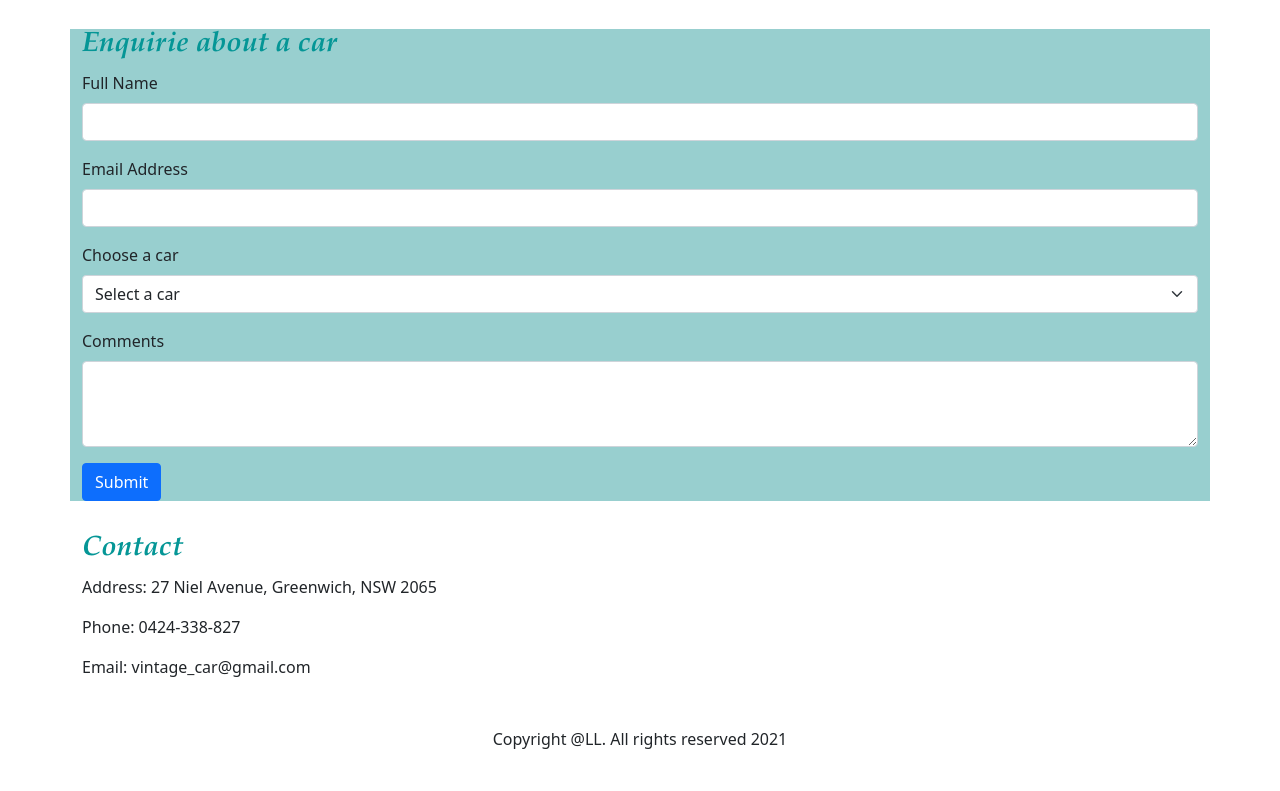
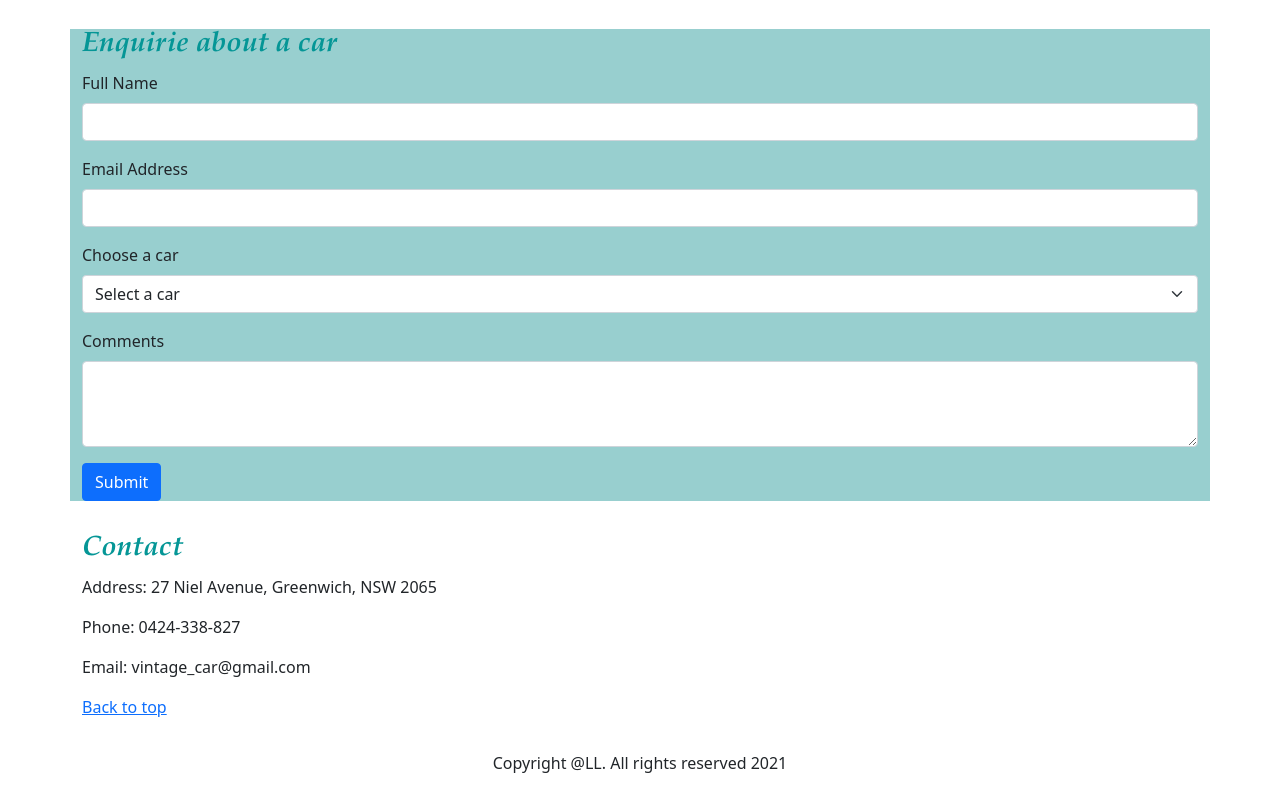
Before and after one commit to xdudy004/ydudura-vintage-car, a plain HTML site: page index.html in a window 1280 px wide. Shown: the part 535-1326 px from the top of the page. Before the commit the page ends 1302 px from the top, so only its background shows below. Drawn offline with nearby package versions, Linux system fonts and the light colour scheme.

Commit message:
Adding Link to Top

```diff
--- a/index.html
+++ b/index.html
@@ -139,6 +139,9 @@
                 <div class="col-md-12">
                     <p>Email: vintage_car@gmail.com</p>
                 </div>
+                <div class="col-md-12">
+                    <a class="link" href="#navbarNav">Back to top</a>
+                </div>
             </div>
         </div>
     </section>
```
Also changed, not shown: css/style.css (line endings or trailing spaces).
